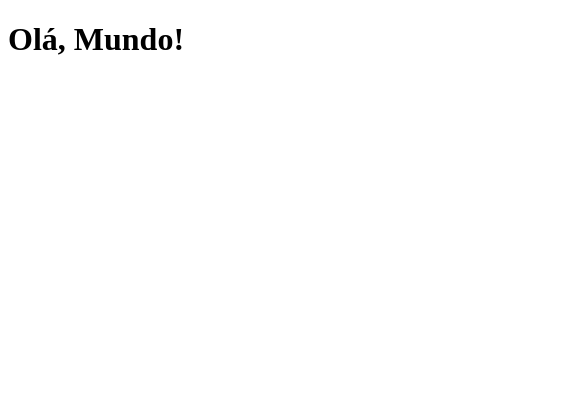
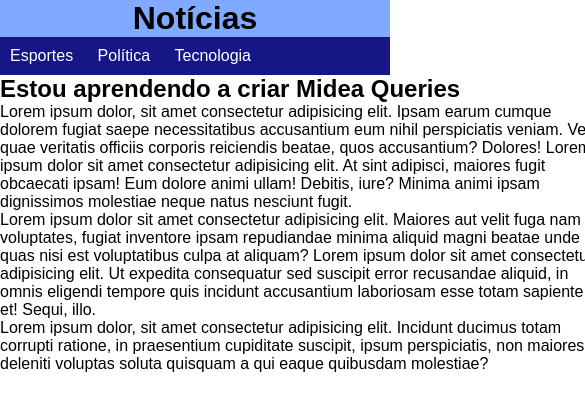
Before and after one commit to HoroHSistemas/HTML5-CSS, a plain HTML site: page Exercicios/ex026/mq001/index.html in a window 390 px wide. Shown: the whole page, 585 px wide, since content can reach past the window. Drawn offline with Linux system fonts and the light colour scheme.

Commit message:
Media Query

```diff
--- /dev/null
+++ b/Exercicios/ex026/mq001/estilos/impressora.css
@@ -0,0 +1,26 @@
+@charset "UTF-8";
+
+/* Estilo para Impressoras*/
+
+* {
+    margin: 10px;
+    padding: 10px;
+}
+
+html {
+    font-family: 'Courier New', Courier, monospace;
+    font-size: 1.5em;
+    line-height: 1.5em;
+}
+
+menu {
+    display: none; /*não será exibido*/
+}
+
+article {
+    width: 100%;
+}
+
+article::after {
+    content: 'Esse artigo foi impresso através do site www.horohsistemas.com.br';
+}
--- /dev/null
+++ b/Exercicios/ex026/mq001/estilos/tela.css
@@ -0,0 +1,40 @@
+@charset "UTF-8";
+
+/* Estilo para Telas*/
+
+* {
+    margin: 0px;
+    padding: 0px;
+}
+
+html {
+    font-family: Arial, Helvetica, sans-serif;
+    font-size: 1em;
+}
+
+header {
+    background-color: rgb(127, 170, 255);
+
+}
+
+header > h1 {
+    text-align: center;
+}
+
+menu ul {
+    list-style-type: none;
+    background-color: rgb(22, 22, 134);
+    color: white;
+
+}
+
+menu li {
+    display: inline-block;
+    padding: 10px;
+}
+
+article {
+    width: 600px;
+    display: block;
+    margin: auto;
+}
--- a/Exercicios/ex026/mq001/index.html
+++ b/Exercicios/ex026/mq001/index.html
@@ -5,9 +5,40 @@
     <meta http-equiv="X-UA-Compatible" content="IE=edge">
     <meta name="viewport" content="width=device-width, initial-scale=1.0">
     <title>Media Query</title>
+
+    <!-- Chamadas de Media Query-->
+    <link rel="stylesheet" href="estilos/tela.css" media="screen"> <!--Tela-->
+    <link rel="stylesheet" href="estilos/impressora.css" media="print"> <!--Impressora-->
+
 </head>
 <body>
-    <h1>Olá, Mundo!</h1>
+
+    <header>
+        <h1>Notícias</h1>
+
+        <menu>
+            <ul>
+                <li>Esportes</li>
+                <li>Política</li>
+                <li>Tecnologia</li>
+            </ul>
+        </menu>
+
+    </header>
+
+        <main>
+            <article>
+                <h2>Estou aprendendo a criar Midea Queries</h2>
+                <p>Lorem ipsum dolor, sit amet consectetur adipisicing elit. Ipsam earum cumque dolorem fugiat saepe necessitatibus accusantium eum nihil perspiciatis veniam. Velit quae veritatis officiis corporis reiciendis beatae, quos accusantium? Dolores! Lorem ipsum dolor sit amet consectetur adipisicing elit. At sint adipisci, maiores fugit obcaecati ipsam! Eum dolore animi ullam! Debitis, iure? Minima animi ipsam dignissimos molestiae neque natus nesciunt fugit.</p>
+
+                <p>
+                    Lorem ipsum dolor sit amet consectetur adipisicing elit. Maiores aut velit fuga nam voluptates, fugiat inventore ipsam repudiandae minima aliquid magni beatae unde quas nisi est voluptatibus culpa at aliquam? Lorem ipsum dolor sit amet consectetur, adipisicing elit. Ut expedita consequatur sed suscipit error recusandae aliquid, in omnis eligendi tempore quis incidunt accusantium laboriosam esse totam sapiente et! Sequi, illo.
+                </p>
+
+                <p> Lorem ipsum dolor, sit amet consectetur adipisicing elit. Incidunt ducimus totam corrupti ratione, in praesentium cupiditate suscipit, ipsum perspiciatis, non maiores deleniti voluptas soluta quisquam a qui eaque quibusdam molestiae?</p>
+            </article>
+        </main>
+
 
 </body>
 </html>
```
Also changed, not shown: 1 other file.
